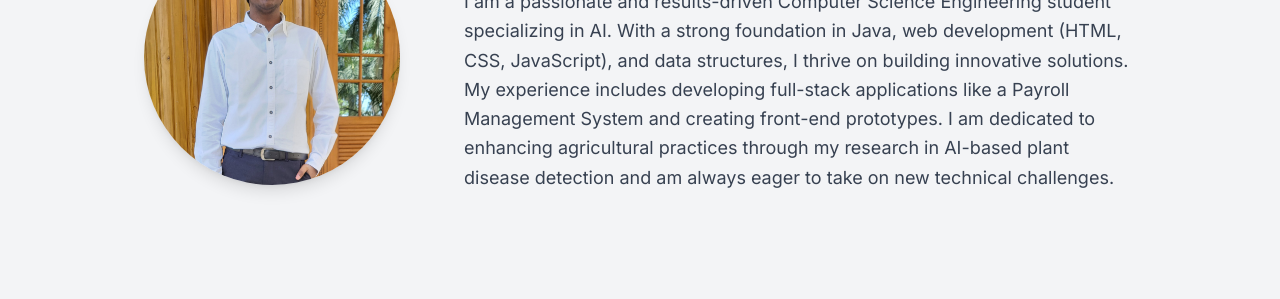
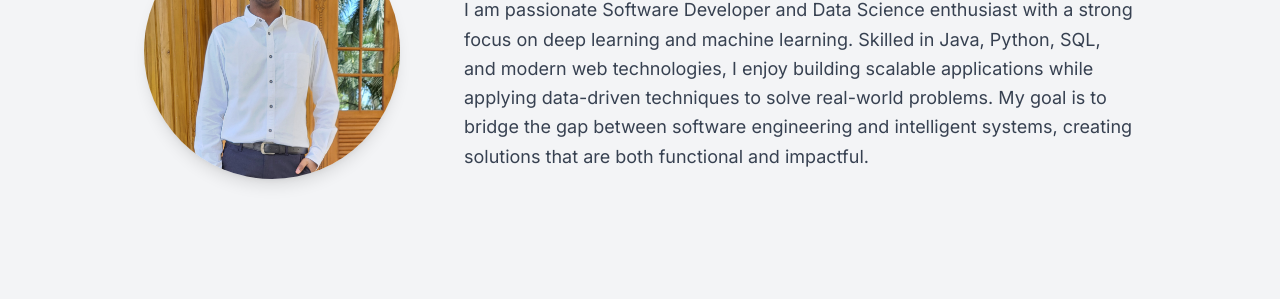
Before and after one commit to ThotaSiddartha/siddartha-portfolio, a plain HTML site: page index.html in a window 1280 px wide. Shown: the part 221-520 px from the top of the page. Drawn offline with nearby package versions, Linux system fonts and the light colour scheme; a small style sheet from the web is missing.

Commit message:
Update index.html

```diff
--- a/index.html
+++ b/index.html
@@ -106,7 +106,7 @@
                 <div class="text-center md:text-left max-w-2xl">
                     <h1 class="text-4xl sm:text-5xl font-extrabold text-gray-900 mb-4">Hello, I'm <span class="text-blue-600">Thota Siddartha</span>.</h1>
                     <p class="text-lg text-gray-700 leading-relaxed">
-                        I am a passionate and results-driven Computer Science Engineering student specializing in AI. With a strong foundation in Java, web development (HTML, CSS, JavaScript), and data structures, I thrive on building innovative solutions. My experience includes developing full-stack applications like a Payroll Management System and creating front-end prototypes. I am dedicated to enhancing agricultural practices through my research in AI-based plant disease detection and am always eager to take on new technical challenges.
+                         I am passionate Software Developer and Data Science enthusiast with a strong focus on deep learning and machine learning. Skilled in Java, Python, SQL, and modern web technologies, I enjoy building scalable applications while applying data-driven techniques to solve real-world problems. My goal is to bridge the gap between software engineering and intelligent systems, creating solutions that are both functional and impactful.
                     </p>
                 </div>
             </div>
```
